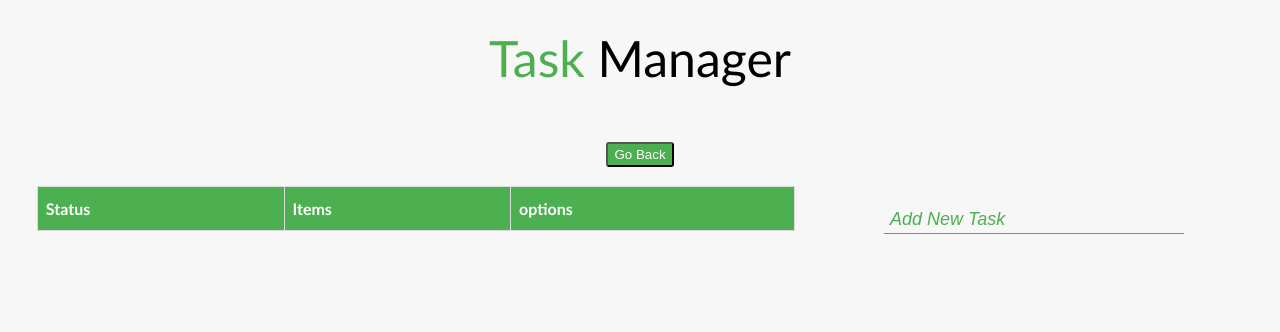
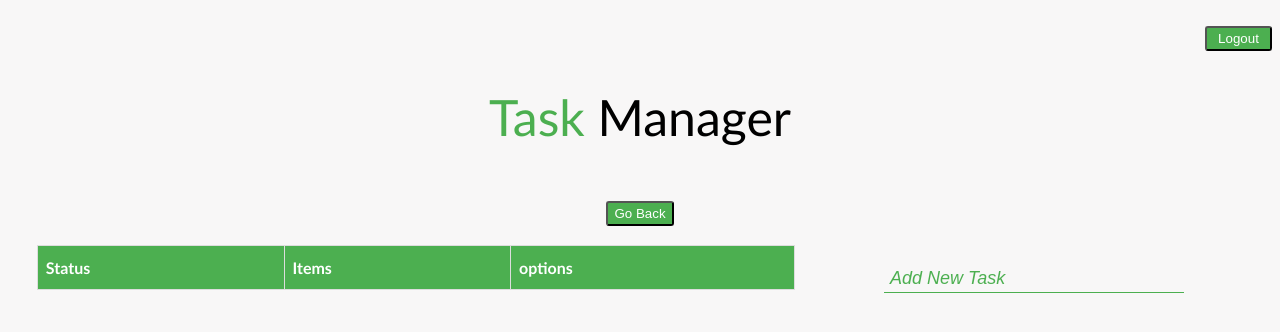
Before and after one commit to step-batch-7/todo-satheesh-chandran, a website: page public/editPage.html in a window 1280 px wide. Drawn offline with Linux system fonts and the light colour scheme; no server answers.

Commit message:
[satheesh | abhilash] adde logout feature

```diff
--- a/lib/routes.js
+++ b/lib/routes.js
@@ -19,7 +19,8 @@ const {
   findUser,
   parseUsers,
   signUp,
-  findUserTodos
+  findUserTodos,
+  logout
 } = require('./handlers');
 
 const app = express();
@@ -37,6 +38,7 @@ app.use(express.static('public'));
 app.use(findUserTodos);
 app.get('/todos', serveTodos);
 app.get('/todo', serveRefererTodo);
+app.get('/logout', logout);
 
 app.post('/signup', hasFields('username', 'password'), signUp);
 app.post('/login', hasFields('username', 'password'), loginUser);
--- a/public/css/editPage.css
+++ b/public/css/editPage.css
@@ -36,6 +36,7 @@ body {
 }
 
 h1 {
+  margin-top: 0px;
   font-weight: 1;
   font-size: 50px;
   padding: 20px;
@@ -116,3 +117,19 @@ button:hover {
   color: #4caf50;
   outline: none;
 }
+
+.logout {
+  cursor: pointer;
+  border-radius: 3px;
+  margin-top: 18px;
+  background-color: #4caf50;
+  color: white;
+  height: 25px;
+  width: 67px;
+  outline: none;
+}
+
+.logout-header {
+  display: flex;
+  justify-content: flex-end;
+}
--- a/public/css/home.css
+++ b/public/css/home.css
@@ -200,3 +200,14 @@ a {
   font-size: 16px;
   outline: none;
 }
+
+.logout {
+  cursor: pointer;
+  border-radius: 3px;
+  margin-top: 18px;
+  background-color: #4caf50;
+  color: white;
+  height: 25px;
+  width: 67px;
+  outline: none;
+}
--- a/public/editPage.html
+++ b/public/editPage.html
@@ -6,6 +6,11 @@
     <script src="./js/editPage.js"></script>
   </head>
   <body>
+    <div class="logout-header">
+      <form action="logout">
+        <input type="submit" class="logout" value="Logout" />
+      </form>
+    </div>
     <h1><span>Task </span>Manager</h1>
     <div id="container">
       <h3 onclick="popUpEditWindow()"></h3>
```
Also changed, not shown: public/home.html (+3 -0 lines), lib/handlers.js.
